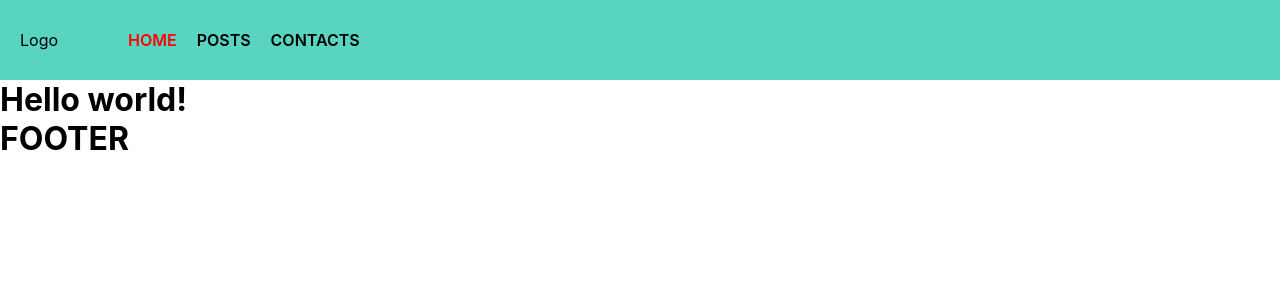
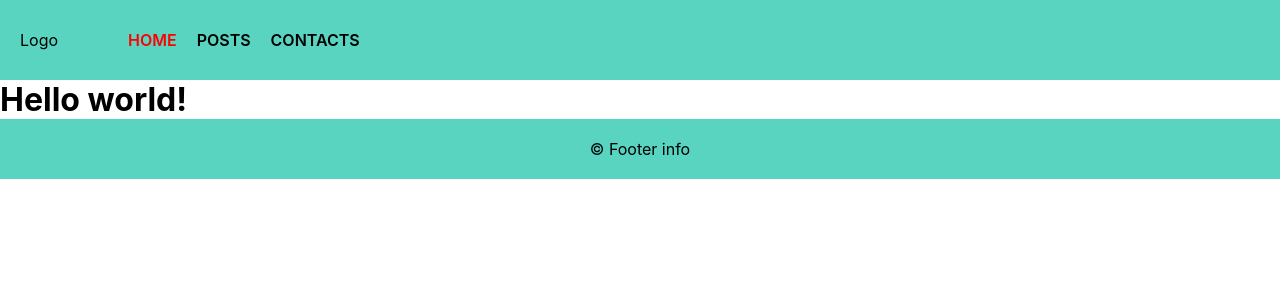
Before and after one commit to VladyslavLata/next-js-test, a Next.js app: page / in a window 1280 px wide. Shown: the top 300 px of the page. Built offline with nearby package versions, Linux system fonts and the light colour scheme.

Commit message:
add footer

```diff
--- /dev/null
+++ b/components/Footer/Footer.module.scss
@@ -0,0 +1,8 @@
+.footer {
+  padding: 20px 0;
+background-color: #59d4c0;
+}
+
+.text {
+text-align: center;
+}
--- a/components/Footer/Footer.tsx
+++ b/components/Footer/Footer.tsx
@@ -1,7 +1,13 @@
 import { FC } from "react";
+import stylesApp from "../../styles/Home.module.scss";
+import styles from "./Footer.module.scss";
 
-export const Footer:FC = () => {
+export const Footer: FC = () => {
   return (
-    <h1>FOOTER</h1>
-  )
-}
+    <footer className={styles.footer}>
+      <div className={stylesApp.container}>
+        <p className={styles.text}> &copy; Footer info </p>
+      </div>
+    </footer>
+  );
+};
```
